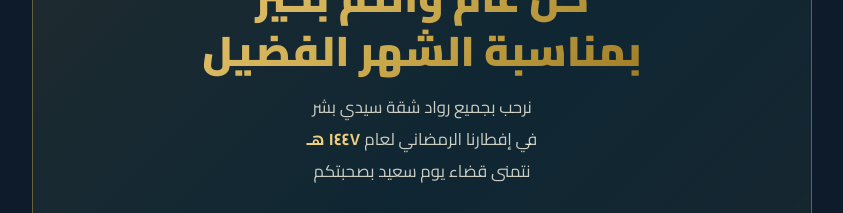
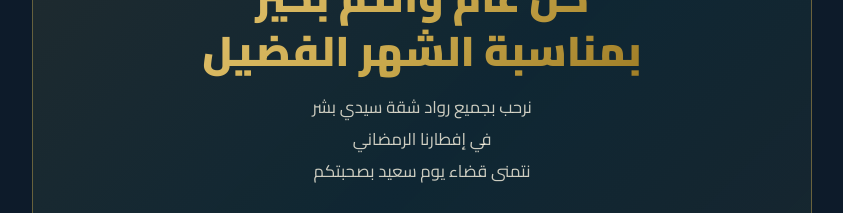
Before and after one commit to Rayyannabil/SidiBishr-Iftar-Registration, a website: page index.html in a window 1280 px wide. Shown: the part 2400-2613 px from the top of the page, without its empty margins (218-1061 px from the left). Drawn offline with Linux system fonts and the light colour scheme.

Commit message:
fix: higri year removed

```diff
--- a/index.html
+++ b/index.html
@@ -427,7 +427,7 @@ footer .footer-gold { color:var(--gold); font-weight:600; }
       <div class="newyear-title">كل عام وأنتم بخير<br>بمناسبة الشهر الفضيل</div>
       <div class="newyear-sub">
         نرحب بجميع رواد شقة سيدي بشر <br>
-        في إفطارنا الرمضاني لعام <strong>١٤٤٧ هـ</strong><br>
+        في إفطارنا الرمضاني  <br>
         نتمنى قضاء يوم سعيد بصحبتكم
       </div>
       <div class="newyear-divider">
```
